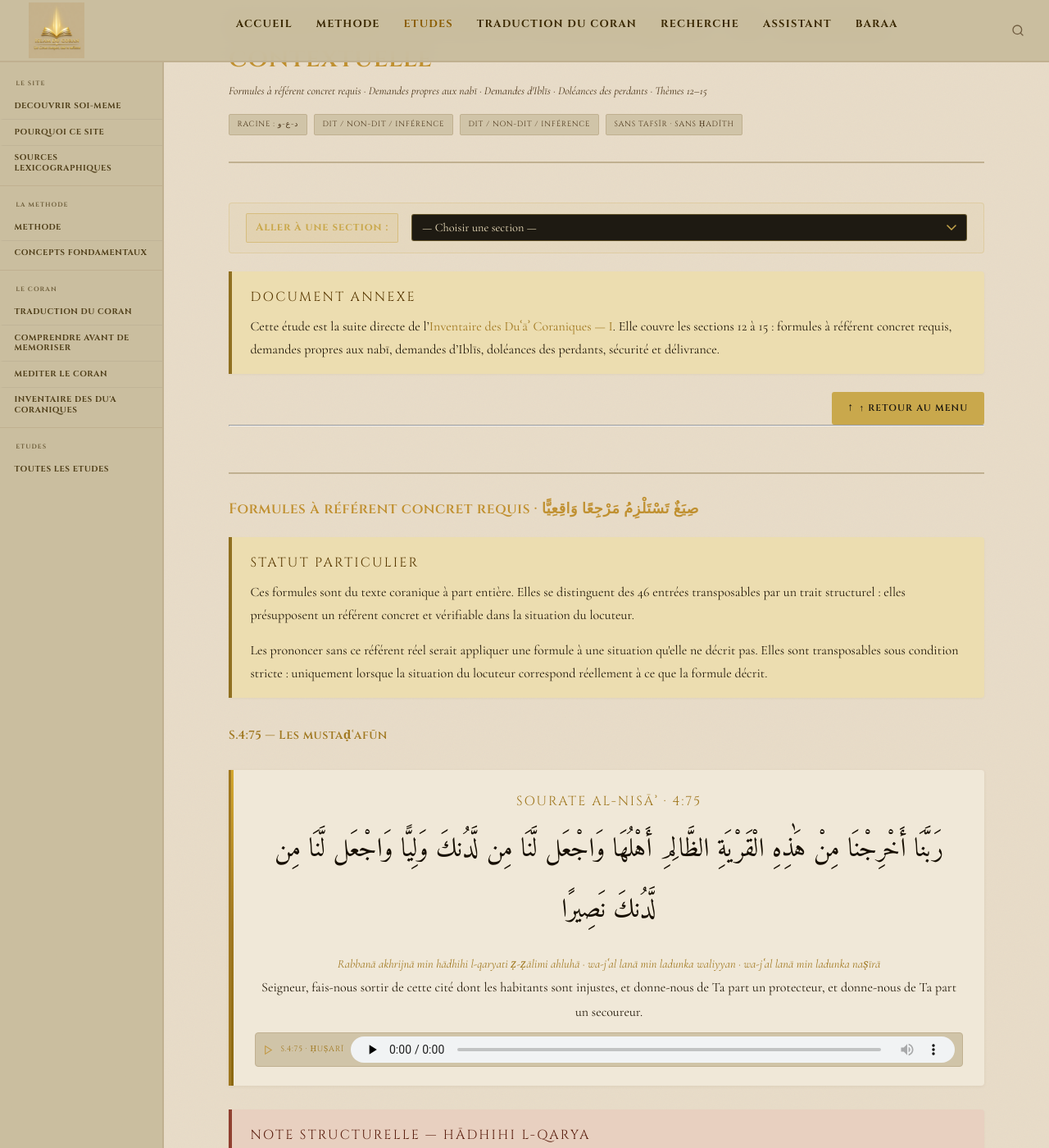
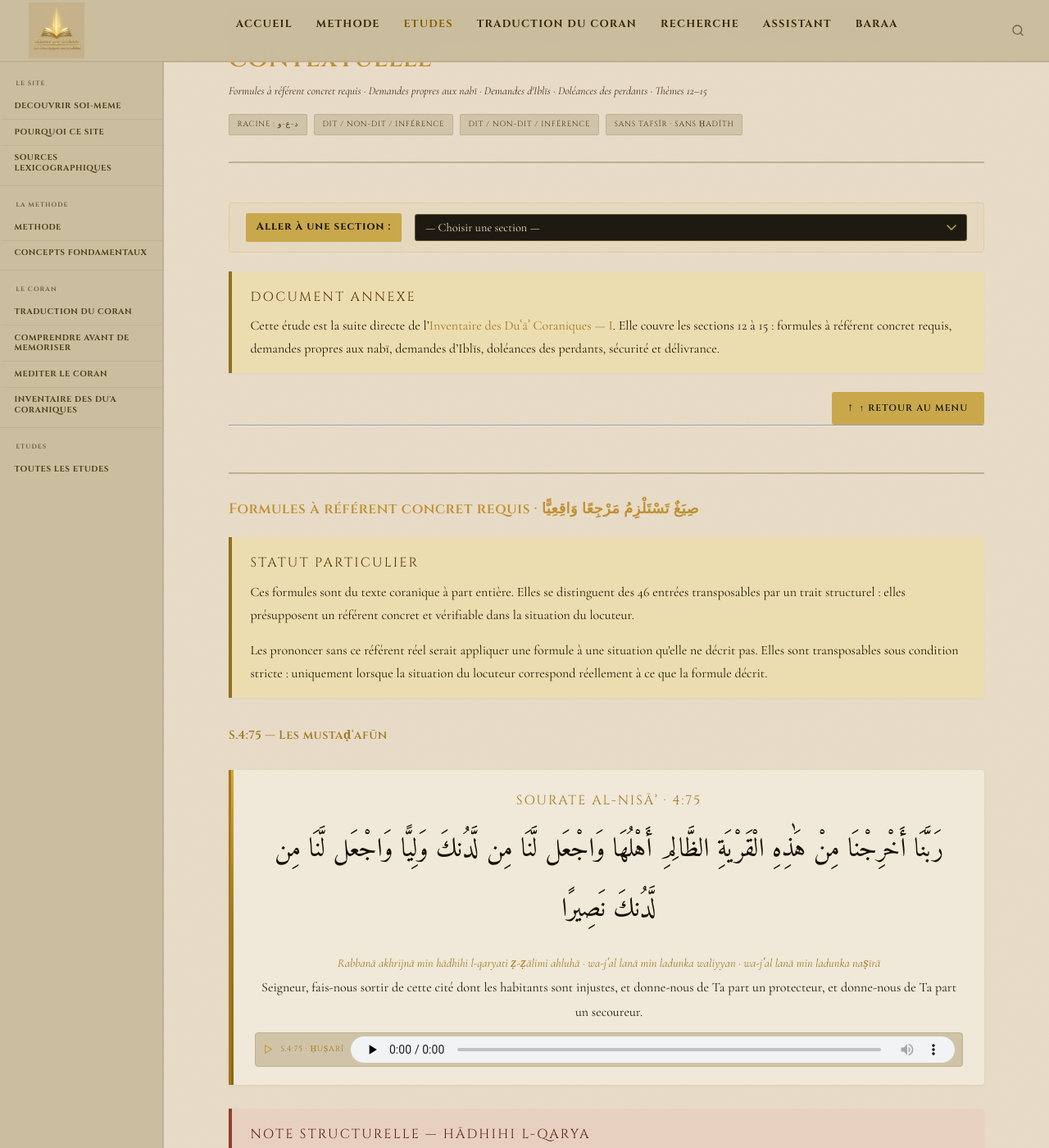
Before and after one commit to Makhuwcoder/islamducoran, a Jekyll site: the page built from _etudes/duaa-coraniques-2.md, in a window 1280 px wide and 1400 px high, scrolled down 276 px. Shown: the whole window at 82% size. Built offline with Jekyll 4.4.1, drawn with Linux system fonts in a browser that asks for light colours.

Commit message:
main.scss: label duaa-index-nav — fond plein or, texte sombre (contraste max)

```diff
--- a/assets/css/main.scss
+++ b/assets/css/main.scss
@@ -2289,13 +2289,12 @@ tr:nth-child(even) td { background: var(--bg2); }
   &__label {
     font-family: 'Cinzel', serif;
     font-size: .8rem;
-    letter-spacing: .07em;
+    letter-spacing: .08em;
     font-weight: 700;
-    color: #c9a84c;
-    background: rgba(201, 168, 76, 0.12);
-    border: 1px solid rgba(201, 168, 76, 0.5);
+    color: #16130e;
+    background: #c9a84c;
     border-radius: 2px;
-    padding: .3rem .7rem;
+    padding: .35rem .8rem;
     white-space: nowrap;
   }
 
```
